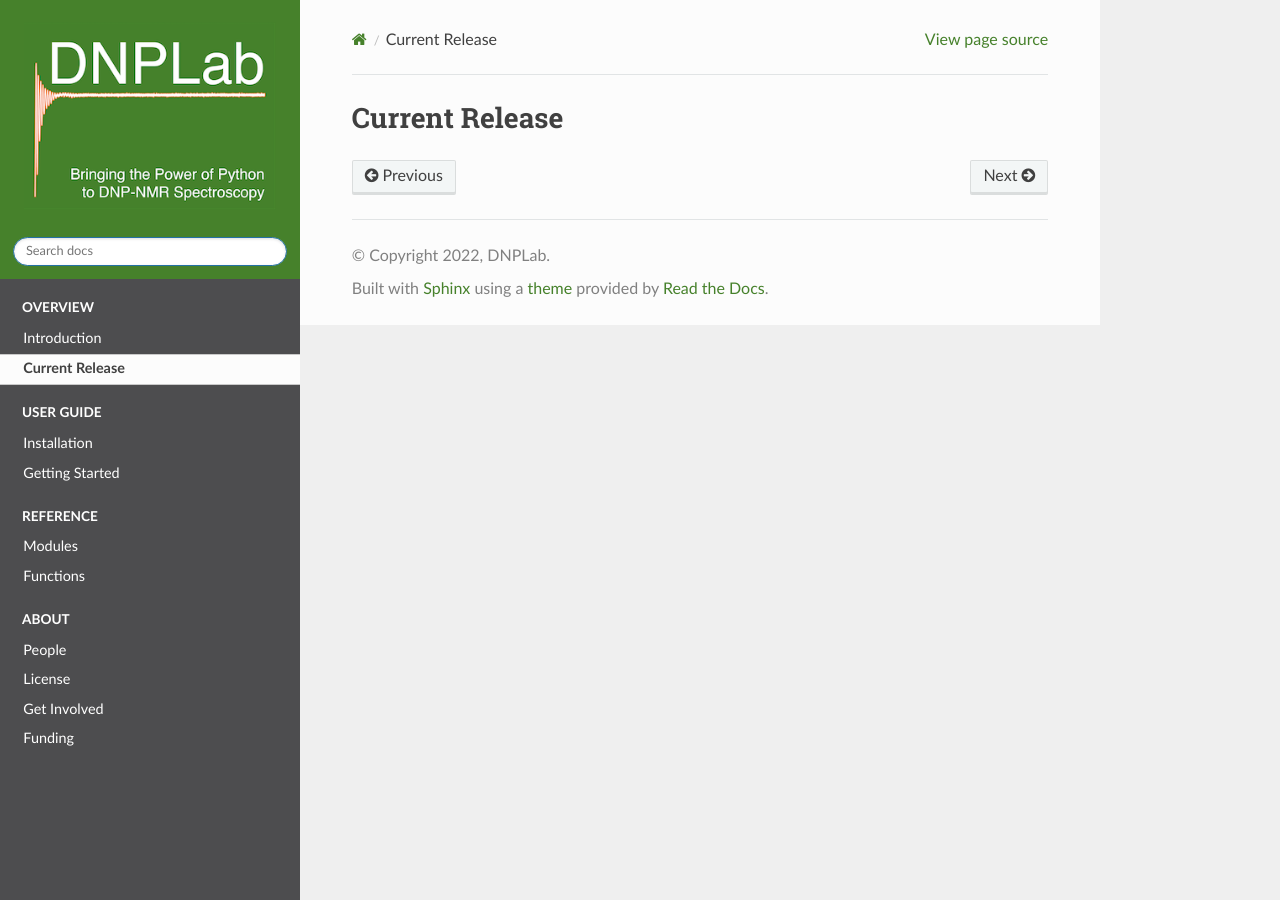
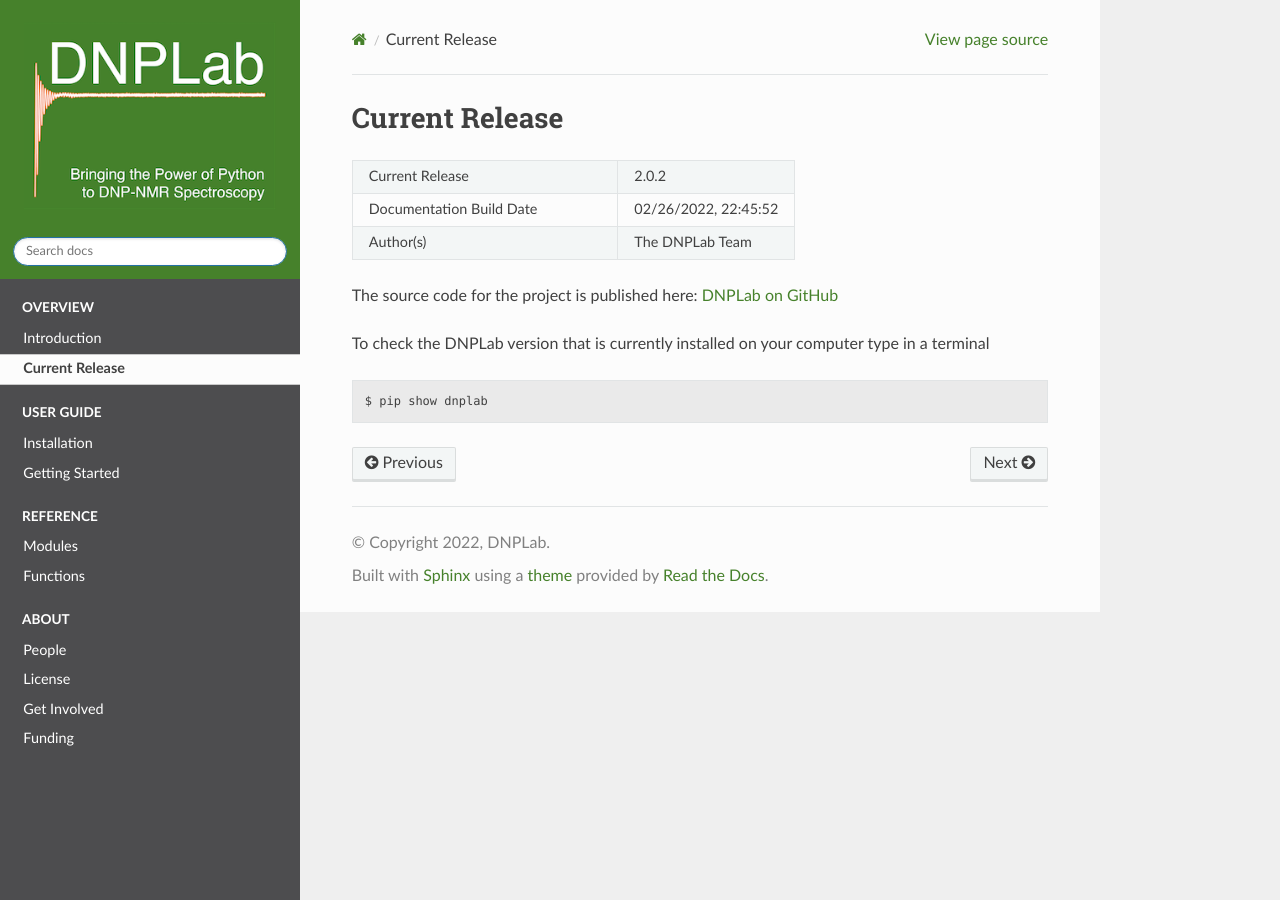
Before and after one commit to DNPLab/DNPLab, a Sphinx documentation site: the page built from docs/source/currentRelease.rst, in a window 1280 px wide. Built offline with Sphinx 7.4.7 and the Read the Docs theme 2.0.0, drawn with Linux system fonts in a browser that asks for light colours; pages that are not in the unit, such as notebooks, are missing from menus.

Commit message:
Adding release information back

```diff
--- a/docs/source/currentRelease.rst
+++ b/docs/source/currentRelease.rst
@@ -1,3 +1,21 @@
 ===============
 Current Release
 ===============
+
+.. list-table::
+   :widths: 60 40
+
+   * - Current Release
+     - |release|
+   * - Documentation Build Date
+     - |date|
+   * - Author(s)
+     - |author|
+
+The source code for the project is published here: |dnpLabGitLink|
+
+To check the DNPLab version that is currently installed on your computer type in a terminal
+
+.. code-block:: bash
+
+    $ pip show dnplab
```
